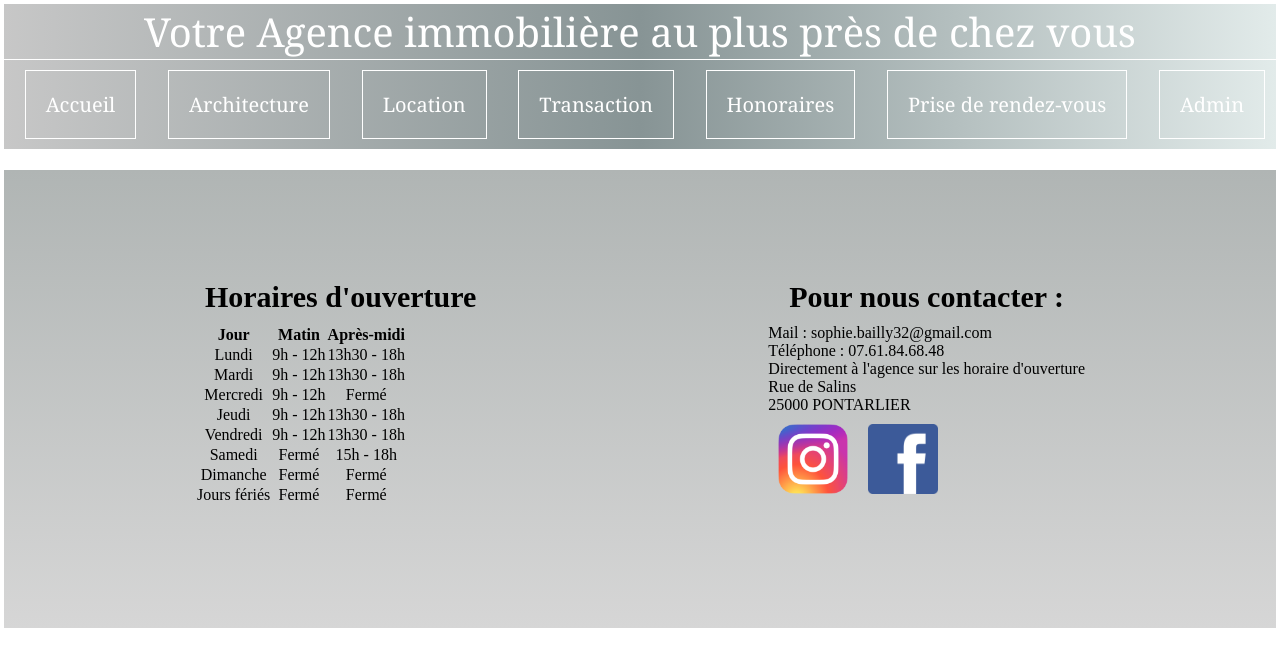
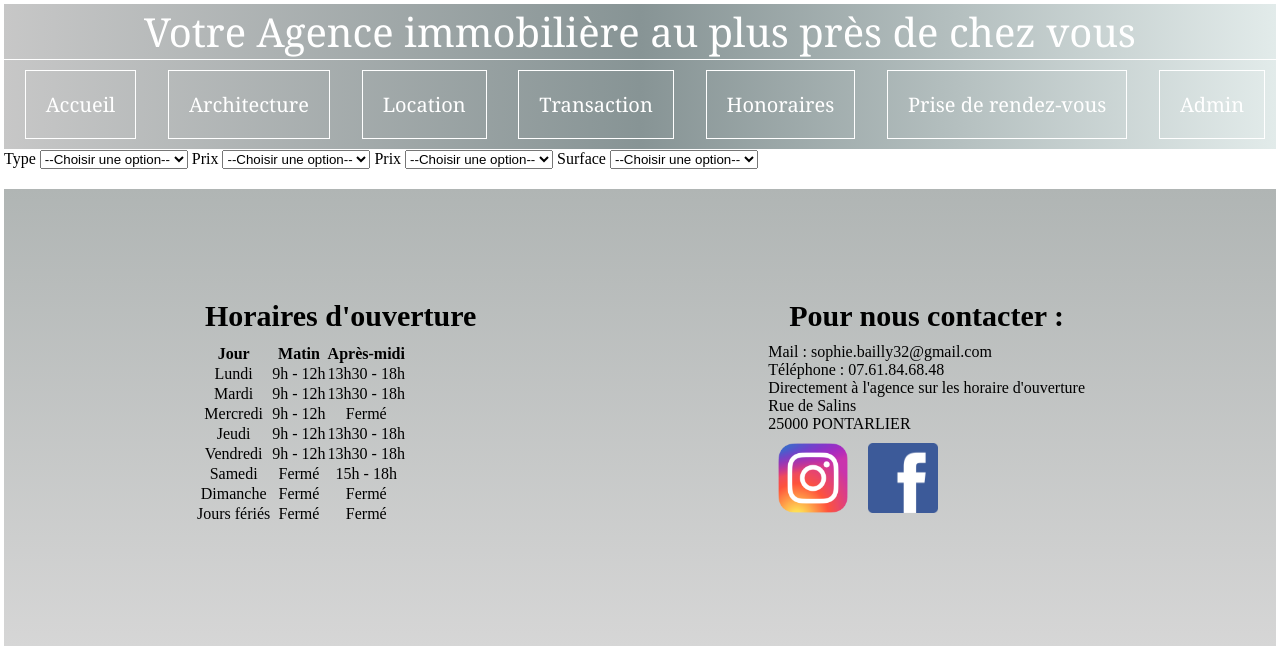
Before and after one commit to Emilien39110/CM-Industries, a PHP site: page /?page=location in a window 1280 px wide. Shown: the top 646 px of the page. Run offline with PHP 8.4, Linux system fonts and the light colour scheme; data that the repository does not hold is empty.

Commit message:
filtre de recherche

```diff
--- a/MVC/ajouter.php
+++ b/MVC/ajouter.php
@@ -2,7 +2,7 @@
 
 	$c = mysqli_connect("localhost", "l2", "L2", "CMIndustries");
 	mysqli_set_charset($c, "utf8");
-	$sql= "INSERT INTO location_vente(name, localisation, description, price, energy, greenhouseg, location,image) VALUES ('".$_POST['nom']."', '".$_POST['localisation']."', '".$_POST['description']."', ".$_POST['prix']." , '".$_POST['energie']."' , '".$_POST['effetserre']."', '".$_POST['location']."','".$_POST['image']."')";
+	$sql= "INSERT INTO location_vente(name, localisation, description, price, energy, greenhouseg, location, image) VALUES ('".$_POST['nom']."', '".$_POST['localisation']."', '".$_POST['description']."', ".$_POST['prix']." , '".$_POST['energie']."' , '".$_POST['effetserre']."', '".$_POST['location']."','".file_get_contents($_POST['image'])."')";
 	$result=mysqli_query($c,$sql);
 
 	$adresse = $_SERVER['REQUEST_URI'];
--- a/PAGES/location.php
+++ b/PAGES/location.php
@@ -1,3 +1,37 @@
+<nav>
+	<label for='type'>Type</label>
+    <select name='Types' id='type'>
+    <option value=''>--Choisir une option--</option>
+    <option value='Maison'>Maison</option>
+    <option value='Appartement'>Appartement</option>
+    <option value='Terrain'>Terrain</option>
+    </select>
+
+	<label for='price'>Prix</label>
+    <select name='Prix' id='price'>
+    <option value=''>--Choisir une option--</option>
+    <option value='faible'>- 500€</option>
+    <option value='moyen'>de 501€ à 800€</option>
+    <option value='haut'>+ 800€</option>
+    </select>
+
+	<label for='localisation'>Prix</label>
+    <select name='loc' id='localisation'>
+    <option value=''>--Choisir une option--</option>
+    <option value='proche'>- 10 km</option>
+    <option value='modere'> de 10km à 30km</option>
+    <option value='loins'>+ 30km</option>
+    </select>
+
+	<label for='surface'>Surface</label>
+    <select name='surf' id='surface'>
+    <option value=''>--Choisir une option--</option>
+    <option value='petit'>- 20 m² </option>
+    <option value='normal'> de 20m² à 30m²</option>
+    <option value='grand'>+ 30m²</option>
+    </select>
+</nav>
+
 <?php
 	echo "<section>";
 	LoadLocations();
```
Also changed, not shown: PAGES/new.php (+7 -1 lines).
